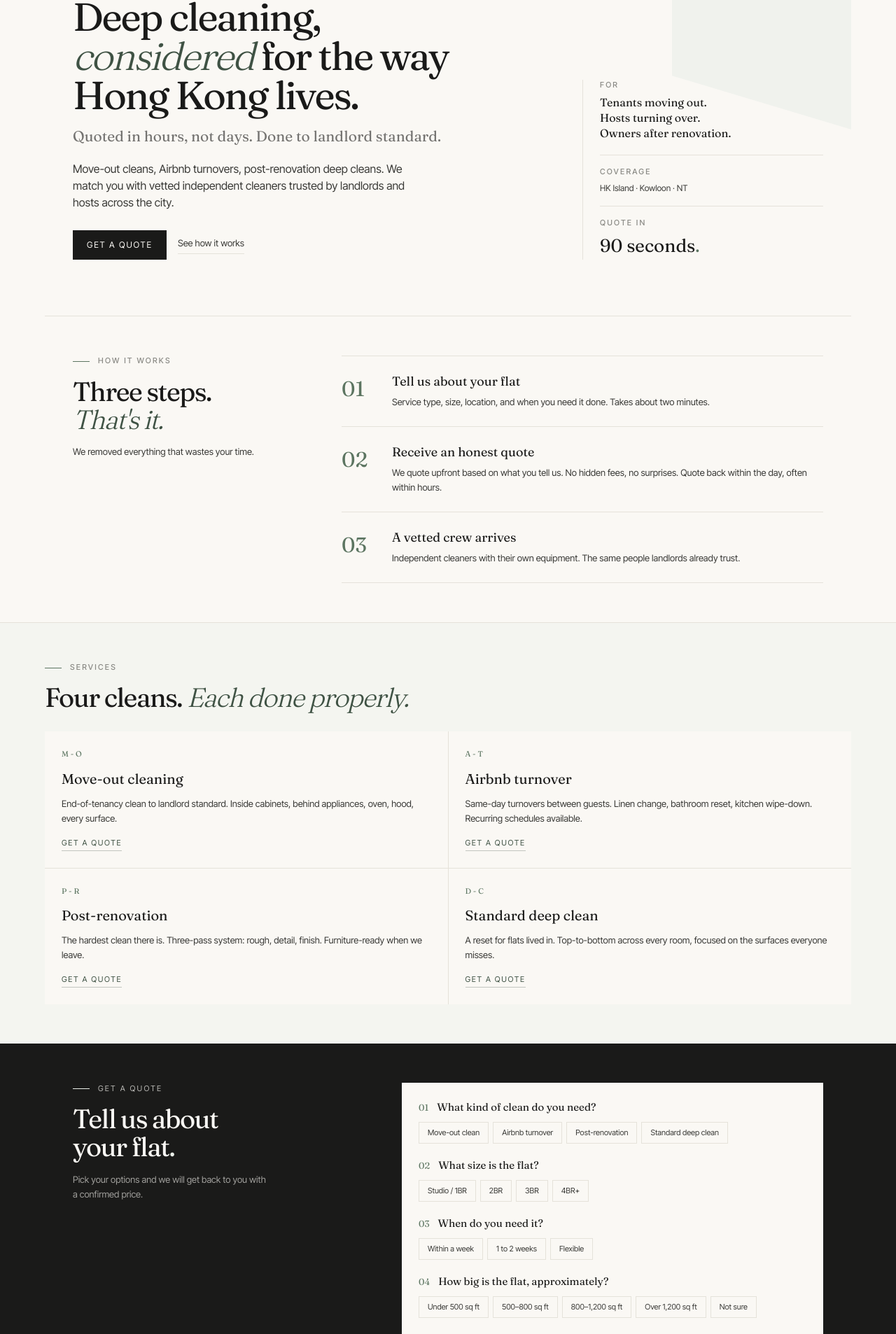
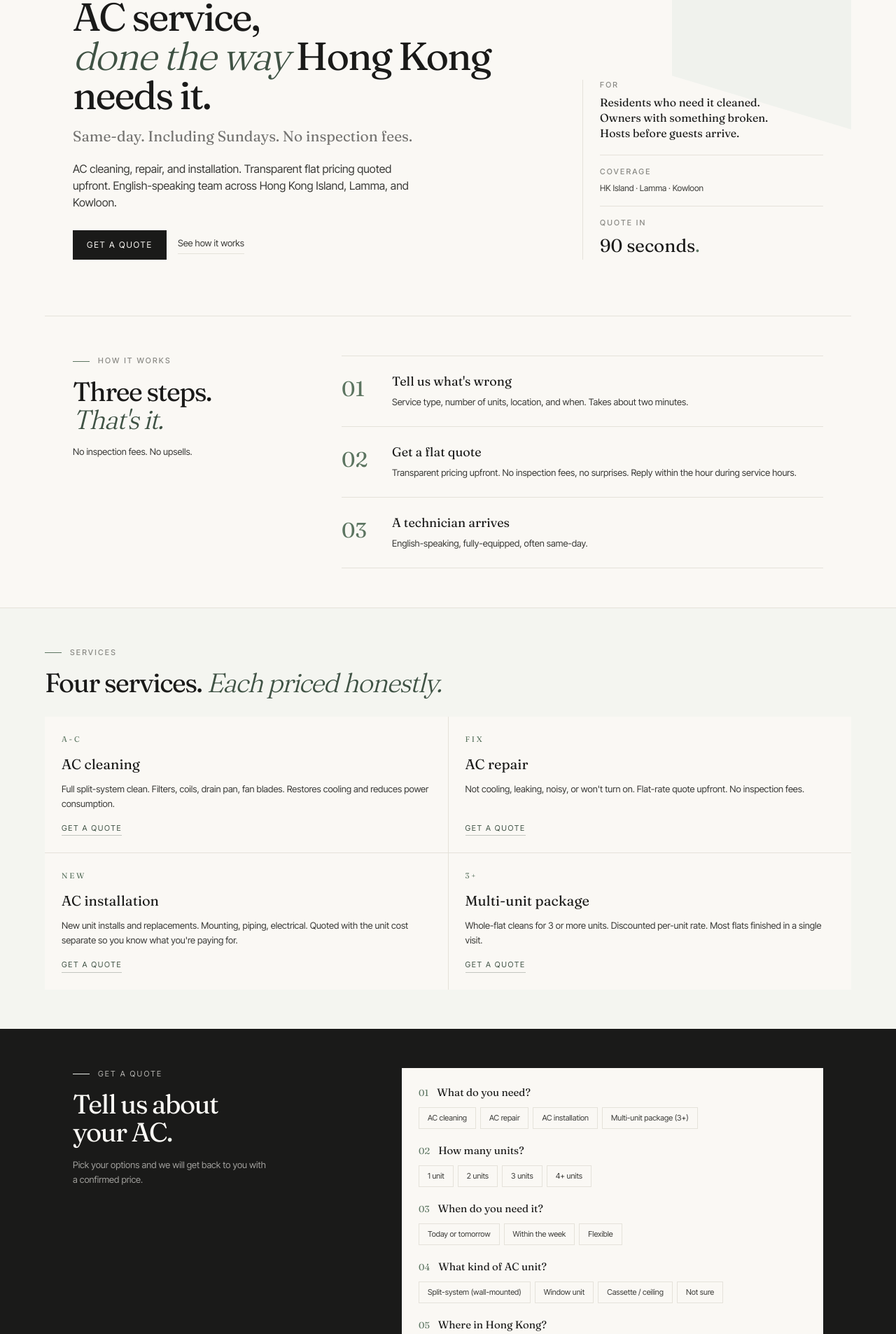
Before and after one commit to kept-app/freshflat, a Next.js app: page / in a window 1280 px wide. Shown: the part 166-2072 px from the top of the page at 70% size. Built offline with nearby package versions, Linux system fonts and the light colour scheme.

Commit message:
pivot to AC services

```diff
--- a/app/layout.tsx
+++ b/app/layout.tsx
@@ -3,15 +3,19 @@ import { Analytics } from '@vercel/analytics/next'
 import './globals.css'
 
 export const metadata: Metadata = {
-  title: 'FreshFlat — Deep Cleaning for Hong Kong Flats',
-  description: 'Move-out cleaning, Airbnb turnovers, post-renovation deep cleans. Vetted independent cleaners dispatched across Hong Kong. Quoted in 90 seconds.',
-  keywords: 'deep cleaning hong kong, move out cleaning hk, airbnb turnover cleaning, post renovation cleaning hong kong',
+  title: 'FreshFlat — AC Service for Hong Kong Flats',
+  description: 'AC cleaning, repair, and installation. Same-day service across Hong Kong, including Sundays. Transparent flat pricing. No inspection fees.',
+  keywords: 'ac cleaning hong kong, ac repair hk, aircon service hong kong, split system cleaning',
   openGraph: {
-    title: 'FreshFlat — Deep Cleaning, Considered',
-    description: 'Vetted independent cleaners for Hong Kong flats. Move-outs, turnovers, post-renovation. Quoted in 90 seconds.',
+    title: 'FreshFlat — AC Service for Hong Kong Flats',
+    description: 'Same-day AC service across Hong Kong. Transparent pricing. English-speaking team.',
     type: 'website',
     locale: 'en_HK',
     siteName: 'FreshFlat',
+  },
+  twitter: {
+    title: 'FreshFlat — AC Service for Hong Kong Flats',
+    description: 'Same-day AC service across Hong Kong. Transparent pricing. English-speaking team.',
   },
 }
 
--- a/components/About.tsx
+++ b/components/About.tsx
@@ -14,7 +14,7 @@ export default function About() {
 
         <div>
           <p className="text-[14px] text-body leading-relaxed max-w-lg">
-            FreshFlat is a dispatch operator. We connect Hong Kong cleaning crews with customers who need them. We do not own equipment. We do not employ cleaners. We coordinate, communicate, and stand behind the work. The crews we send have been doing this for years. Our job is to make booking them as straightforward as it should have been all along.
+            FreshFlat is a dispatch operator. We connect Hong Kong AC technicians with the people who need them. We do not own equipment. We do not employ technicians. We coordinate, communicate, and stand behind the work. Our job is to make booking AC service as straightforward as it should have been all along.
           </p>
 
           <hr className="border-rule my-6" />
--- a/components/Booking.tsx
+++ b/components/Booking.tsx
@@ -2,17 +2,17 @@
 
 import { useEffect, useState } from 'react'
 
-const serviceOptions = ['Move-out clean', 'Airbnb turnover', 'Post-renovation', 'Standard deep clean']
-const sizeOptions = ['Studio / 1BR', '2BR', '3BR', '4BR+']
-const timeOptions = ['Within a week', '1 to 2 weeks', 'Flexible']
-const sqftOptions = ['Under 500 sq ft', '500–800 sq ft', '800–1,200 sq ft', 'Over 1,200 sq ft', 'Not sure']
-const districtOptions = ['Hong Kong Island', 'Kowloon', 'New Territories', 'Outlying islands']
+const serviceOptions = ['AC cleaning', 'AC repair', 'AC installation', 'Multi-unit package (3+)']
+const unitOptions = ['1 unit', '2 units', '3 units', '4+ units']
+const timeOptions = ['Today or tomorrow', 'Within the week', 'Flexible']
+const acTypeOptions = ['Split-system (wall-mounted)', 'Window unit', 'Cassette / ceiling', 'Not sure']
+const districtOptions = ['Hong Kong Island', 'Lamma / Outlying Islands', 'Kowloon', 'Other']
 
 const serviceSlugMap: Record<string, string> = {
-  'move-out-clean': 'Move-out clean',
-  'airbnb-turnover': 'Airbnb turnover',
-  'post-renovation': 'Post-renovation',
-  'standard-deep-clean': 'Standard deep clean',
+  'ac-cleaning': 'AC cleaning',
+  'ac-repair': 'AC repair',
+  'ac-installation': 'AC installation',
+  'ac-multi-unit': 'Multi-unit package (3+)',
 }
 
 const isValidEmail = (val: string) => /^[^\s@]+@[^\s@]+\.[^\s@]+$/.test(val)
@@ -21,7 +21,7 @@ export default function Booking() {
   const [service, setService] = useState('')
   const [size, setSize] = useState('')
   const [timing, setTiming] = useState('')
-  const [sqft, setSqft] = useState('')
+  const [acType, setAcType] = useState('')
   const [district, setDistrict] = useState('')
   const [notes, setNotes] = useState('')
   const [email, setEmail] = useState('')
@@ -37,7 +37,7 @@ export default function Booking() {
   }, [])
 
   const emailValid = isValidEmail(email)
-  const canSubmit = service && size && timing && sqft && district && emailValid && !sending
+  const canSubmit = service && size && timing && acType && district && emailValid && !sending
 
   const handleSubmit = async () => {
     if (!canSubmit) return
@@ -48,8 +48,8 @@ export default function Booking() {
       'New enquiry from the FreshFlat website.',
       '',
       `Service: ${service}`,
-      `Flat size: ${size}`,
-      `Approximate sq ft: ${sqft}`,
+      `Number of units: ${size}`,
+      `AC type: ${acType}`,
       `District: ${district}`,
       `Timing: ${timing}`,
       ...(notes.trim() ? [`Notes: ${notes.trim()}`] : []),
@@ -66,8 +66,8 @@ export default function Booking() {
           from_name: 'FreshFlat Website',
           email,
           service,
-          flat_size: size,
-          size_sqft: sqft,
+          units: size,
+          ac_type: acType,
           district,
           timing,
           notes: notes.trim(),
@@ -87,7 +87,7 @@ export default function Booking() {
     }
   }
 
-  const fallbackMailto = `mailto:freshflathk@gmail.com?subject=${encodeURIComponent(`FreshFlat Enquiry: ${service}, ${size}, ${district}`)}&body=${encodeURIComponent(`Hi FreshFlat,\n\nI'd like to book the following:\n\nService: ${service}\nFlat size: ${size}\nApproximate sq ft: ${sqft}\nDistrict: ${district}\nTiming: ${timing}${notes.trim() ? `\nNotes: ${notes.trim()}` : ''}\nReply to: ${email}\n\nPlease get back to me with availability and a quote.\n\nThanks.`)}`
+  const fallbackMailto = `mailto:freshflathk@gmail.com?subject=${encodeURIComponent(`FreshFlat Enquiry: ${service}, ${size}, ${district}`)}&body=${encodeURIComponent(`Hi FreshFlat,\n\nI'd like to book the following:\n\nService: ${service}\nNumber of units: ${size}\nAC type: ${acType}\nDistrict: ${district}\nTiming: ${timing}${notes.trim() ? `\nNotes: ${notes.trim()}` : ''}\nReply to: ${email}\n\nPlease get back to me with availability and a quote.\n\nThanks.`)}`
 
   return (
     <section id="booking" className="bg-graphite text-cream relative overflow-hidden reveal">
@@ -100,7 +100,7 @@ export default function Booking() {
               <span className="inline-block w-6 h-px bg-sage-tint align-middle mr-3" />Get a quote
             </p>
             <h2 className="font-display text-section text-cream font-normal">
-              Tell us about<br />your flat<span className="text-sage-tint">.</span>
+              Tell us about<br />your AC<span className="text-sage-tint">.</span>
             </h2>
             <p className="mt-4 text-[13px] text-cream/60 leading-relaxed max-w-[280px]">
               Pick your options and we will get back to you with a confirmed price.
@@ -118,7 +118,7 @@ export default function Booking() {
                 <div className="mb-5">
                   <div className="flex items-baseline gap-3 mb-2.5">
                     <span className="font-display text-sage text-[13px]">01</span>
-                    <p className="font-display text-[15px]">What kind of clean do you need?</p>
+                    <p className="font-display text-[15px]">What do you need?</p>
                   </div>
                   <div className="flex flex-wrap gap-1.5">
                     {serviceOptions.map(opt => (
@@ -133,10 +133,10 @@ export default function Booking() {
                 <div className="mb-5">
                   <div className="flex items-baseline gap-3 mb-2.5">
                     <span className="font-display text-sage text-[13px]">02</span>
-                    <p className="font-display text-[15px]">What size is the flat?</p>
+                    <p className="font-display text-[15px]">How many units?</p>
                   </div>
                   <div className="flex flex-wrap gap-1.5">
-                    {sizeOptions.map(opt => (
+                    {unitOptions.map(opt => (
                       <button key={opt} onClick={() => setSize(opt)}
                         className={`px-3 py-1.5 text-[11px] border transition-colors ${size === opt ? 'bg-graphite text-cream border-graphite' : 'border-rule text-body hover:border-stone'}`}>
                         {opt}
@@ -163,12 +163,12 @@ export default function Booking() {
                 <div className="mb-5">
                   <div className="flex items-baseline gap-3 mb-2.5">
                     <span className="font-display text-sage text-[13px]">04</span>
-                    <p className="font-display text-[15px]">How big is the flat, approximately?</p>
+                    <p className="font-display text-[15px]">What kind of AC unit?</p>
                   </div>
                   <div className="flex flex-wrap gap-1.5">
-                    {sqftOptions.map(opt => (
-                      <button key={opt} onClick={() => setSqft(opt)}
-                        className={`px-3 py-1.5 text-[11px] border transition-colors ${sqft === opt ? 'bg-graphite text-cream border-graphite' : 'border-rule text-body hover:border-stone'}`}>
+                    {acTypeOptions.map(opt => (
+                      <button key={opt} onClick={() => setAcType(opt)}
+                        className={`px-3 py-1.5 text-[11px] border transition-colors ${acType === opt ? 'bg-graphite text-cream border-graphite' : 'border-rule text-body hover:border-stone'}`}>
                         {opt}
                       </button>
                     ))}
@@ -178,7 +178,7 @@ export default function Booking() {
                 <div className="mb-5">
                   <div className="flex items-baseline gap-3 mb-2.5">
                     <span className="font-display text-sage text-[13px]">05</span>
-                    <p className="font-display text-[15px]">Where in Hong Kong is the flat?</p>
+                    <p className="font-display text-[15px]">Where in Hong Kong?</p>
                   </div>
                   <div className="flex flex-wrap gap-1.5">
                     {districtOptions.map(opt => (
--- a/components/FAQ.tsx
+++ b/components/FAQ.tsx
@@ -4,36 +4,36 @@ import { useState } from 'react'
 
 const faqs = [
   {
-    q: 'Are your cleaners insured?',
-    a: 'Yes. Every crew we work with carries their own public liability insurance. We check documentation before the first booking.',
+    q: 'Are your technicians insured?',
+    a: 'Yes. Every technician we dispatch carries their own public liability insurance. We verify documentation before the first job.',
   },
   {
-    q: "What's included in each clean?",
-    a: 'Every service has a detailed scope of work we share before you confirm. Move-out cleans cover every surface including inside cabinets, oven, hood, and behind appliances. Airbnb turnovers focus on guest-visible areas plus linen change. Post-renovation cleans are three-pass: rough debris, detail wipe, final finish.',
+    q: 'Why no inspection fee?',
+    a: 'Most AC problems can be diagnosed by description and a few photos. We give you a flat-rate quote upfront. If a job genuinely needs in-person diagnosis, we tell you before anyone shows up.',
   },
   {
-    q: 'Do I need to provide cleaning supplies?',
-    a: "No. Our crews bring their own professional-grade products and equipment. If you have specific preferences (eco-friendly, fragrance-free), let us know and we can accommodate.",
+    q: 'Do you work on Sundays?',
+    a: 'Yes. Same-day service runs seven days a week, 8am to 9pm.',
   },
   {
     q: 'How does payment work?',
-    a: 'We quote before we begin. Payment is due on completion via FPS, PayMe, or bank transfer. No deposits required for standard bookings.',
+    a: 'Quote upfront, payment on completion. FPS, PayMe, or bank transfer. No deposits for standard bookings.',
   },
   {
     q: 'What areas do you cover?',
-    a: 'All of Hong Kong Island, Kowloon, and most of the New Territories. Remote areas or outlying islands may carry a small surcharge, always disclosed upfront.',
+    a: 'Hong Kong Island, Lamma and the outlying islands, and parts of Kowloon. Outer Kowloon and the New Territories on a case-by-case basis.',
   },
   {
-    q: 'Can I book a recurring schedule?',
-    a: "Yes. Airbnb hosts and property managers often set up recurring turnovers. We can match you with the same crew each time for consistency.",
+    q: 'Can I book recurring AC cleaning?',
+    a: 'Yes. Many residents book twice-yearly cleans before and after summer. Hosts and property managers often book quarterly.',
   },
   {
     q: 'Who runs FreshFlat?',
-    a: 'FreshFlat is an independent dispatch operator working with vetted HK cleaning crews. We focus on coordination, communication, and accountability so the cleaners can focus on the work. We are small. When you message us, you get a real person.',
+    a: 'FreshFlat is an independent dispatch operator working with vetted Hong Kong AC technicians. We coordinate, communicate, and stand behind the work. When you message us, you get a real person.',
   },
   {
-    q: 'What if I am not happy with the clean?',
-    a: 'Tell us within 24 hours and we will send the crew back to fix it at no cost. If we cannot make it right, we do not take payment. We work with the same cleaners repeatedly, so reputation matters more to us than any single job.',
+    q: 'What if the AC breaks again right after?',
+    a: 'If a repair fails within seven days, we send the technician back at no cost. If we cannot fix it, we refund. We work with the same technicians repeatedly, so accountability is built in.',
   },
 ]
 
--- a/components/Footer.tsx
+++ b/components/Footer.tsx
@@ -8,9 +8,9 @@ export default function Footer() {
               <span className="font-display text-[22px] tracking-tight">FreshFlat</span>
               <span className="text-[9px] tracking-eyebrow uppercase text-stone">Hong Kong</span>
             </div>
-            <p className="font-display italic text-[13px] text-sage-deep mb-3">Hong Kong cleaning, made boring on purpose.</p>
+            <p className="font-display italic text-[13px] text-sage-deep mb-3">AC service for Hong Kong flats. Same-day, transparent, no inspection fees.</p>
             <p className="text-[12px] text-body leading-relaxed max-w-[240px]">
-              Deep cleaning for Hong Kong flats. Vetted independent crews dispatched across the city.
+              AC cleaning, repair, and installation across Hong Kong. Vetted independent technicians dispatched same-day.
             </p>
           </div>
 
@@ -24,7 +24,7 @@ export default function Footer() {
           <div>
             <p className="text-eyebrow tracking-eyebrow uppercase text-stone mb-3">Coverage</p>
             <p className="text-[12px] text-body leading-relaxed">
-              Hong Kong Island<br />Kowloon<br />New Territories
+              Hong Kong Island<br />Lamma &amp; Outlying Islands<br />Kowloon
             </p>
           </div>
 
@@ -42,7 +42,7 @@ export default function Footer() {
         <div className="border-t border-rule mt-7 pt-5 flex flex-col sm:flex-row justify-between items-start sm:items-center gap-2 text-[11px] text-stone">
           <span>&copy; 2026 FreshFlat. Hong Kong.</span>
           <span className="font-display italic">
-            <span className="text-sage">&middot;</span> Booked in minutes. Done properly.
+            <span className="text-sage">&middot;</span> Booked in minutes. Fixed properly.
           </span>
         </div>
       </div>
--- a/components/Hero.tsx
+++ b/components/Hero.tsx
@@ -10,15 +10,15 @@ export default function Hero() {
             <span className="ff-rule" />Hong Kong, est. 2026
           </p>
           <h1 className="font-display text-hero font-normal">
-            Deep cleaning,<br />
-            <span className="italic font-light text-sage-deep">considered</span> for the way<br />
-            Hong Kong lives.
+            AC service,<br />
+            <span className="italic font-light text-sage-deep">done the way</span> Hong Kong<br />
+            needs it.
           </h1>
           <p className="mt-4 font-display text-[clamp(16px,2vw,21px)] font-normal text-graphite/60 leading-snug">
-            Quoted in hours, not days. Done to landlord standard.
+            Same-day. Including Sundays. No inspection fees.
           </p>
           <p className="mt-5 text-[15px] md:text-base leading-relaxed text-body max-w-lg">
-            Move-out cleans, Airbnb turnovers, post-renovation deep cleans. We match you with vetted independent cleaners trusted by landlords and hosts across the city.
+            AC cleaning, repair, and installation. Transparent flat pricing quoted upfront. English-speaking team across Hong Kong Island, Lamma, and Kowloon.
           </p>
           <div className="mt-7 flex flex-wrap gap-4 items-center">
             <a href="#booking" className="inline-flex items-center gap-2 bg-graphite text-cream px-5 py-3 text-[12px] tracking-btn uppercase hover:bg-sage-deep transition-colors">
@@ -34,13 +34,13 @@ export default function Hero() {
           <div className="mb-5">
             <p className="text-eyebrow tracking-eyebrow uppercase text-stone mb-1.5">For</p>
             <p className="font-display text-[16px] leading-snug">
-              Tenants moving out.<br />Hosts turning over.<br />Owners after renovation.
+              Residents who need it cleaned.<br />Owners with something broken.<br />Hosts before guests arrive.
             </p>
           </div>
           <hr className="border-rule my-4" />
           <div className="mb-4">
             <p className="text-eyebrow tracking-eyebrow uppercase text-stone mb-1.5">Coverage</p>
-            <p className="text-[12px] text-body">HK Island · Kowloon · NT</p>
+            <p className="text-[12px] text-body">HK Island · Lamma · Kowloon</p>
           </div>
           <hr className="border-rule my-4" />
           <div>
--- a/components/HowItWorks.tsx
+++ b/components/HowItWorks.tsx
@@ -1,18 +1,18 @@
 const steps = [
   {
     num: '01',
-    title: 'Tell us about your flat',
-    desc: 'Service type, size, location, and when you need it done. Takes about two minutes.',
+    title: 'Tell us what\'s wrong',
+    desc: 'Service type, number of units, location, and when. Takes about two minutes.',
   },
   {
     num: '02',
-    title: 'Receive an honest quote',
-    desc: 'We quote upfront based on what you tell us. No hidden fees, no surprises. Quote back within the day, often within hours.',
+    title: 'Get a flat quote',
+    desc: 'Transparent pricing upfront. No inspection fees, no surprises. Reply within the hour during service hours.',
   },
   {
     num: '03',
-    title: 'A vetted crew arrives',
-    desc: 'Independent cleaners with their own equipment. The same people landlords already trust.',
+    title: 'A technician arrives',
+    desc: 'English-speaking, fully-equipped, often same-day.',
   },
 ]
 
@@ -29,7 +29,7 @@ export default function HowItWorks() {
             <span className="italic font-light text-sage-deep">That&apos;s it.</span>
           </h2>
           <p className="mt-4 text-[13px] text-body leading-relaxed max-w-[280px]">
-            We removed everything that wastes your time.
+            No inspection fees. No upsells.
           </p>
         </div>
 
--- a/components/Services.tsx
+++ b/components/Services.tsx
@@ -1,8 +1,8 @@
 const services = [
-  { code: 'M-O', slug: 'move-out-clean', title: 'Move-out cleaning', desc: 'End-of-tenancy clean to landlord standard. Inside cabinets, behind appliances, oven, hood, every surface.' },
-  { code: 'A-T', slug: 'airbnb-turnover', title: 'Airbnb turnover', desc: 'Same-day turnovers between guests. Linen change, bathroom reset, kitchen wipe-down. Recurring schedules available.' },
-  { code: 'P-R', slug: 'post-renovation', title: 'Post-renovation', desc: 'The hardest clean there is. Three-pass system: rough, detail, finish. Furniture-ready when we leave.' },
-  { code: 'D-C', slug: 'standard-deep-clean', title: 'Standard deep clean', desc: 'A reset for flats lived in. Top-to-bottom across every room, focused on the surfaces everyone misses.' },
+  { code: 'A-C', slug: 'ac-cleaning', title: 'AC cleaning', desc: 'Full split-system clean. Filters, coils, drain pan, fan blades. Restores cooling and reduces power consumption.' },
+  { code: 'FIX', slug: 'ac-repair', title: 'AC repair', desc: 'Not cooling, leaking, noisy, or won\'t turn on. Flat-rate quote upfront. No inspection fees.' },
+  { code: 'NEW', slug: 'ac-installation', title: 'AC installation', desc: 'New unit installs and replacements. Mounting, piping, electrical. Quoted with the unit cost separate so you know what you\'re paying for.' },
+  { code: '3+', slug: 'ac-multi-unit', title: 'Multi-unit package', desc: 'Whole-flat cleans for 3 or more units. Discounted per-unit rate. Most flats finished in a single visit.' },
 ]
 
 export default function Services() {
@@ -14,7 +14,7 @@ export default function Services() {
             <span className="ff-rule" />Services
           </p>
           <h2 className="font-display text-section font-normal">
-            Four cleans. <span className="italic font-light text-sage-deep">Each done properly.</span>
+            Four services. <span className="italic font-light text-sage-deep">Each priced honestly.</span>
           </h2>
         </div>
 
```
